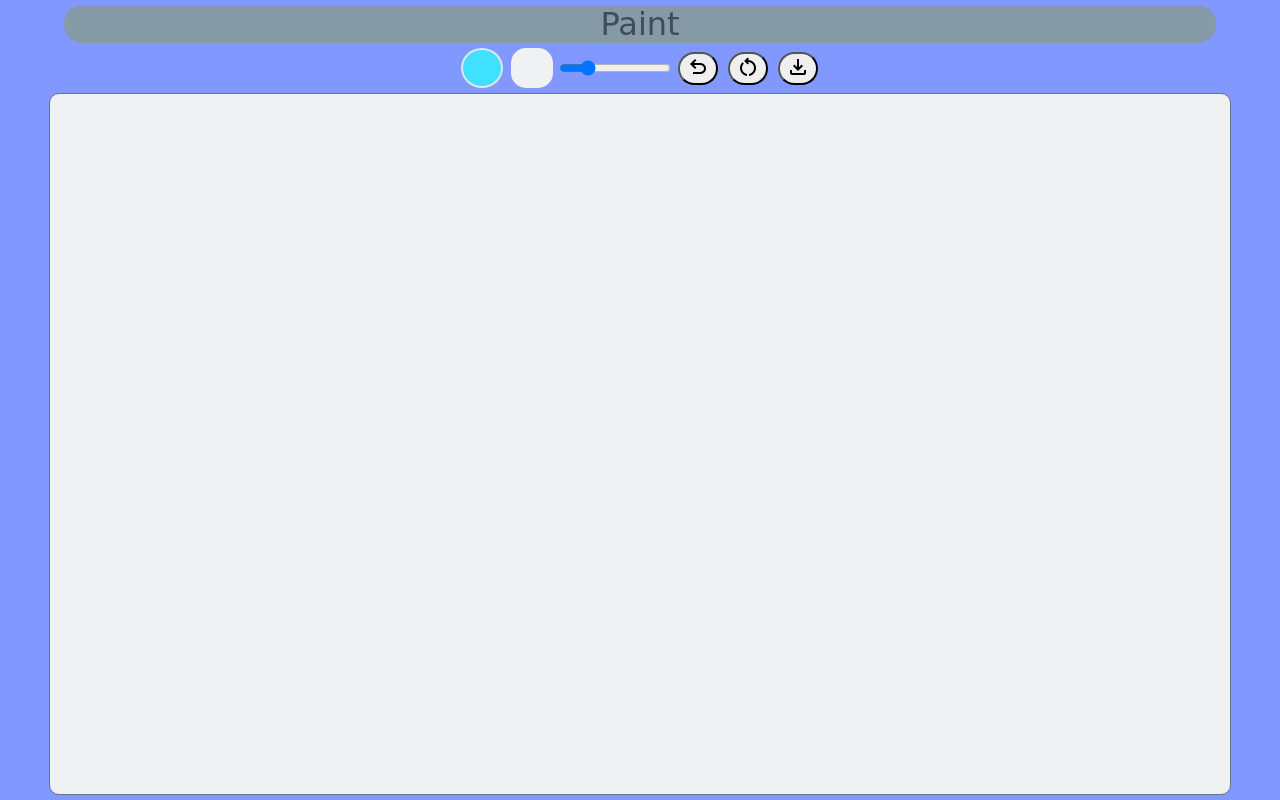
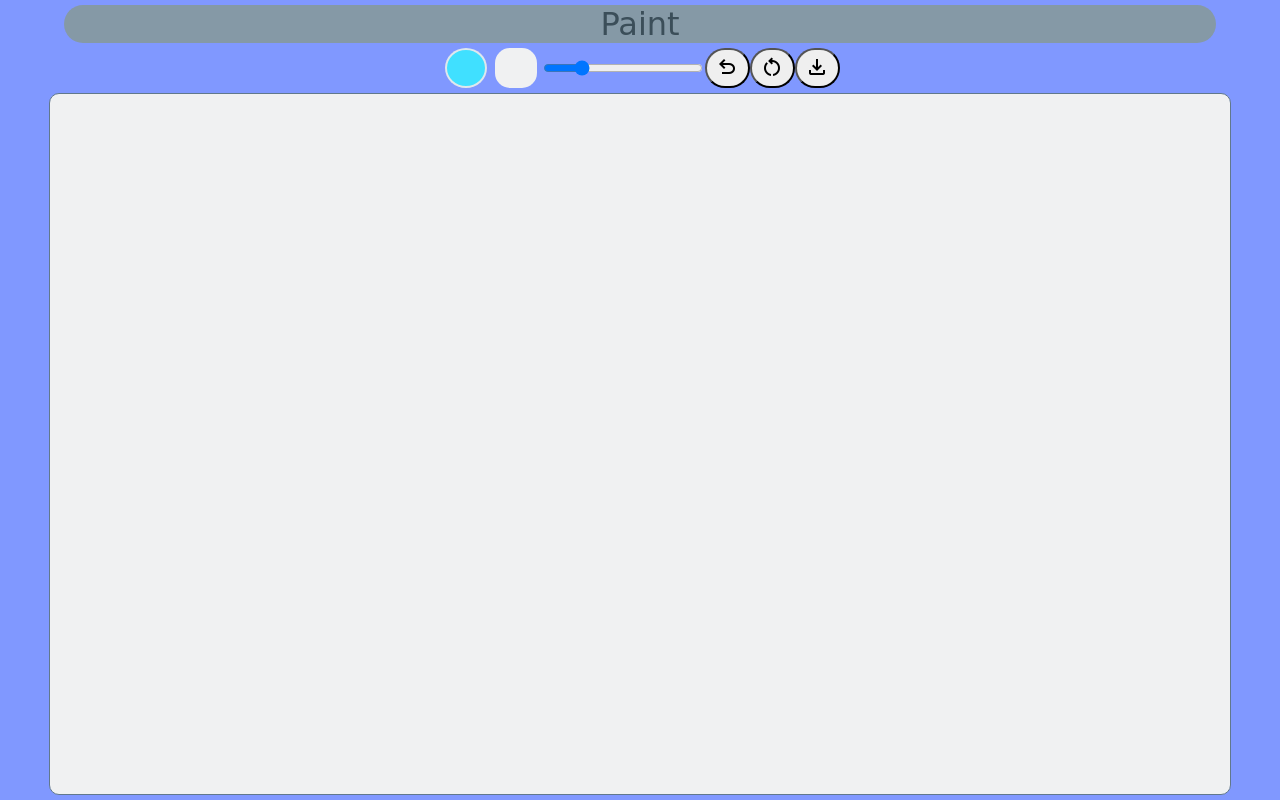
Before and after one commit to CoderKumarS/Paint, a plain HTML site: page index.html in a window 1280 px wide. Drawn offline with nearby package versions, Linux system fonts and the light colour scheme; a web font is replaced by a local one.

Commit message:
Update again

```diff
--- a/canvas.css
+++ b/canvas.css
@@ -42,19 +42,25 @@ canvas{
     font-family: 'Rubik Iso', cursive;
     color:#3B4E59;
 }
+
+.mx{
+     margin: 0 2rem;
+}
+
 .icon{
    margin: 0;
    padding: 0;
 }
 
 .button{
-   margin : 0 5px;
    text-align:center;
-   border-radius:50px;
+   border-radius:20px;
+   width: 45px;
+   height: 40px;
 }
 
 #range{
-    width: 7rem;
+    width: 10rem;
 }
 
 #bgColor {
@@ -98,4 +104,7 @@ canvas{
   #range {
     width: 4rem;
   }
+  .mx{
+     margin: 0px 5px;
+  }
 }
```
